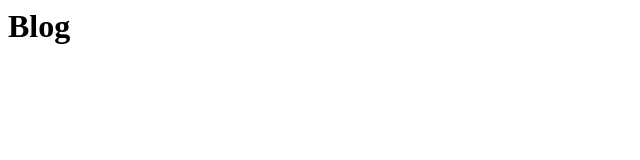
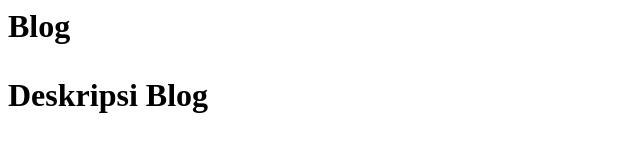
Before and after one commit to L200190071/Latihan, a plain HTML site: page index.html in a window 1280 px wide. Shown: the whole page, without its empty margins (0-640 px from the left). Drawn offline with Linux system fonts and the light colour scheme.

Commit message:
Mengedit file

```diff
--- a/index.html
+++ b/index.html
@@ -1,3 +1,4 @@
 <html>
 	<h1>Blog<h1>
+	<p>Deskripsi Blog</p>
 </html>
```
